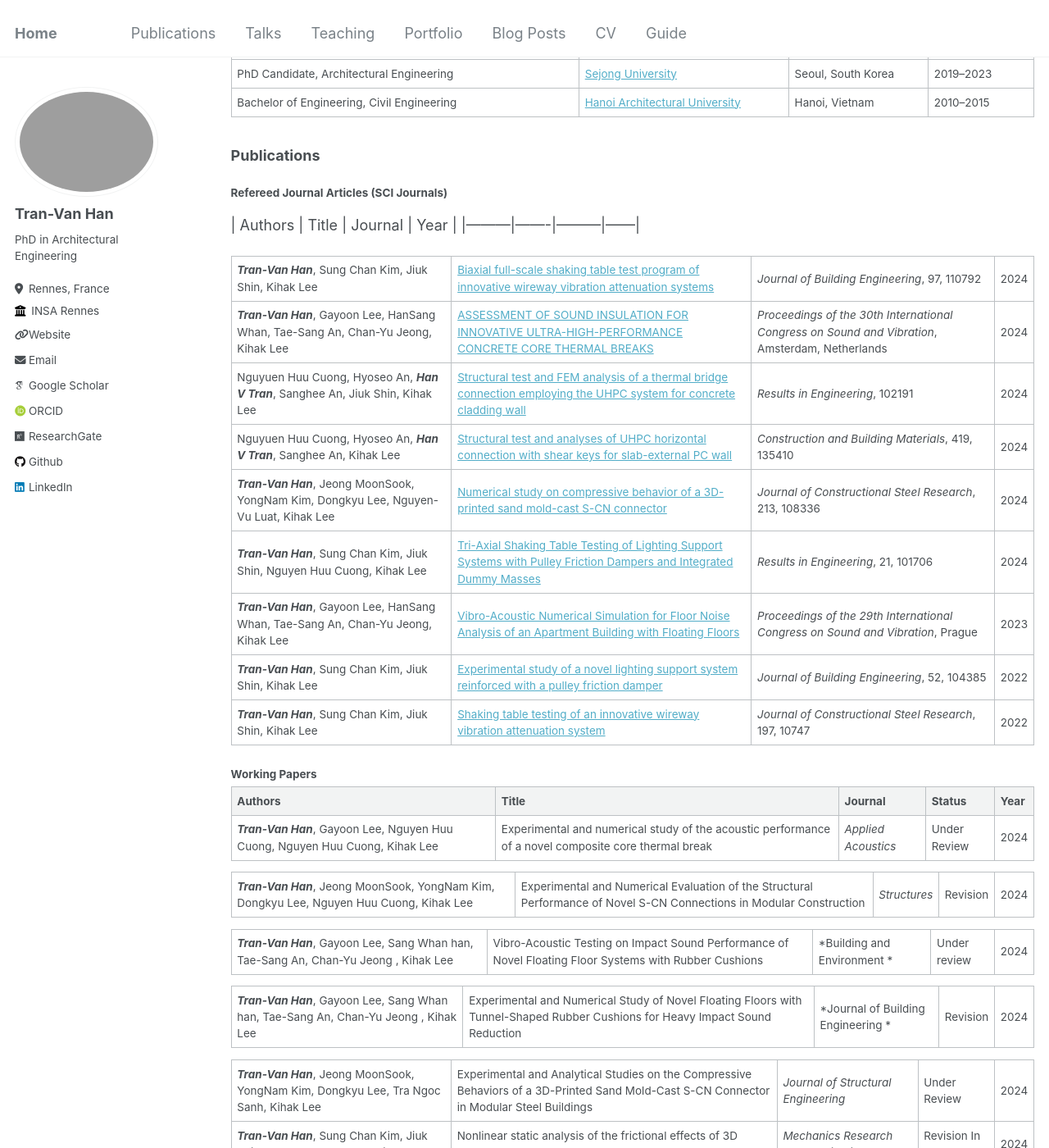
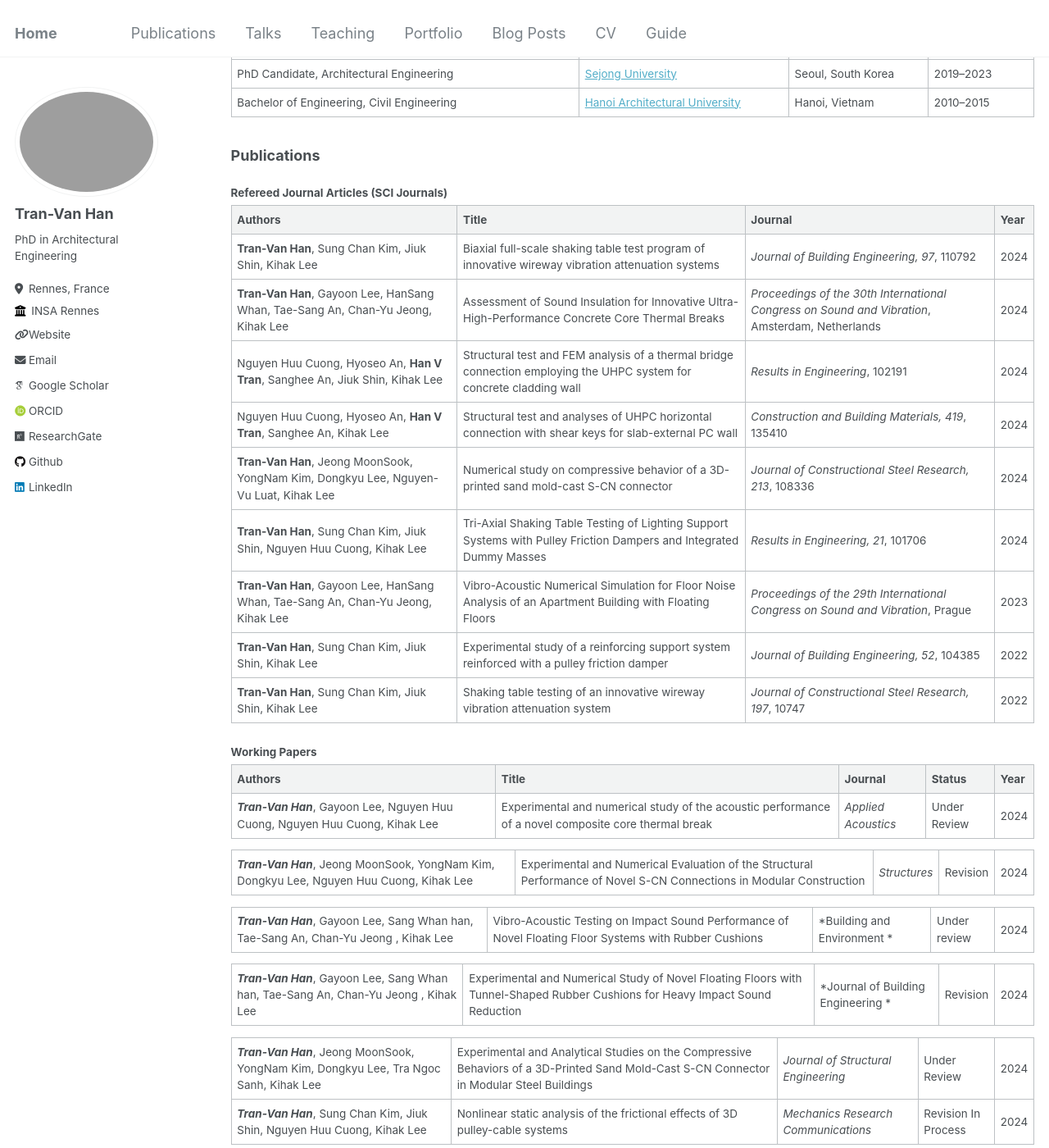
Before and after one commit to tranhan1405/tranhan1405.github.io, a Jekyll site: the page built from _pages/cv.md, in a window 1280 px wide and 1400 px high, scrolled down 729 px. Shown: the whole window at 82% size. Built offline with Jekyll 4.4.1, drawn with Linux system fonts in a browser that asks for light colours; some web fonts are replaced.

Commit message:
Update cv.md

```diff
--- a/_pages/cv.md
+++ b/_pages/cv.md
@@ -37,18 +37,19 @@
 ### Publications
 #### Refereed Journal Articles (SCI Journals)
 
-| Authors | Title | Journal | Year |
-|---------|-------|---------|------|
 
-| **_Tran-Van Han_**, Sung Chan Kim, Jiuk Shin, Kihak Lee | [Biaxial full-scale shaking table test program of innovative wireway vibration attenuation systems](https://doi.org/10.1016/j.jobe.2024.110792) | *Journal of Building Engineering*, 97, 110792 | 2024 |
-| **_Tran-Van Han_**, Gayoon Lee, HanSang Whan, Tae-Sang An, Chan-Yu Jeong, Kihak Lee | [ASSESSMENT OF SOUND INSULATION FOR INNOVATIVE ULTRA-HIGH-PERFORMANCE CONCRETE CORE THERMAL BREAKS](http://www.scopus.com/inward/record.url?eid=2-s2.0-85205371805&partnerID=MN8TOARS) | *Proceedings of the 30th International Congress on Sound and Vibration*, Amsterdam, Netherlands | 2024 |
-| Nguyuen Huu Cuong, Hyoseo An, **_Han V Tran_**, Sanghee An, Jiuk Shin, Kihak Lee | [Structural test and FEM analysis of a thermal bridge connection employing the UHPC system for concrete cladding wall](https://doi.org/10.1016/j.rineng.2024.102191) | *Results in Engineering*, 102191 | 2024 |
-| Nguyuen Huu Cuong, Hyoseo An, **_Han V Tran_**, Sanghee An, Kihak Lee | [Structural test and analyses of UHPC horizontal connection with shear keys for slab-external PC wall](https://doi.org/10.1016/j.conbuildmat.2024.135410) | *Construction and Building Materials*, 419, 135410 | 2024 |
-| **_Tran-Van Han_**, Jeong MoonSook, YongNam Kim, Dongkyu Lee, Nguyen-Vu Luat, Kihak Lee | [Numerical study on compressive behavior of a 3D-printed sand mold-cast S-CN connector](https://doi.org/10.1016/j.jcsr.2023.108336) | *Journal of Constructional Steel Research*, 213, 108336 | 2024 |
-| **_Tran-Van Han_**, Sung Chan Kim, Jiuk Shin, Nguyen Huu Cuong, Kihak Lee | [Tri-Axial Shaking Table Testing of Lighting Support Systems with Pulley Friction Dampers and Integrated Dummy Masses](https://doi.org/10.1016/j.rineng.2023.101706) | *Results in Engineering*, 21, 101706 | 2024 |
-| **_Tran-Van Han_**, Gayoon Lee, HanSang Whan, Tae-Sang An, Chan-Yu Jeong, Kihak Lee | [Vibro-Acoustic Numerical Simulation for Floor Noise Analysis of an Apartment Building with Floating Floors](https://www.scopus.com/record/display.uri?eid=2-s2.0-85170637631&origin=resultslist) | *Proceedings of the 29th International Congress on Sound and Vibration*, Prague | 2023 |
-| **_Tran-Van Han_**, Sung Chan Kim, Jiuk Shin, Kihak Lee | [Experimental study of a novel lighting support system reinforced with a pulley friction damper](https://doi.org/10.1016/j.jobe.2022.104385) | *Journal of Building Engineering*, 52, 104385 | 2022 |
-| **_Tran-Van Han_**, Sung Chan Kim, Jiuk Shin, Kihak Lee | [Shaking table testing of an innovative wireway vibration attenuation system](https://doi.org/10.1016/j.jcsr.2022.107477) | *Journal of Constructional Steel Research*, 197, 10747 | 2022 |
+| Authors                    | Title                                                                                     | Journal                                | Year |
+|--------------------------------|-----------------------------------------------------------------------------------------------|--------------------------------------------|-----------|
+| **Tran-Van Han**, Sung Chan Kim, Jiuk Shin, Kihak Lee | Biaxial full-scale shaking table test program of innovative wireway vibration attenuation systems | *Journal of Building Engineering, 97*, 110792 | 2024 |
+| **Tran-Van Han**, Gayoon Lee, HanSang Whan, Tae-Sang An, Chan-Yu Jeong, Kihak Lee | Assessment of Sound Insulation for Innovative Ultra-High-Performance Concrete Core Thermal Breaks | *Proceedings of the 30th International Congress on Sound and Vibration*, Amsterdam, Netherlands | 2024 |
+| Nguyen Huu Cuong, Hyoseo An, **Han V Tran**, Sanghee An, Jiuk Shin, Kihak Lee | Structural test and FEM analysis of a thermal bridge connection employing the UHPC system for concrete cladding wall | *Results in Engineering*, 102191 | 2024 |
+| Nguyen Huu Cuong, Hyoseo An, **Han V Tran**, Sanghee An, Kihak Lee | Structural test and analyses of UHPC horizontal connection with shear keys for slab-external PC wall | *Construction and Building Materials, 419*, 135410 | 2024 |
+| **Tran-Van Han**, Jeong MoonSook, YongNam Kim, Dongkyu Lee, Nguyen-Vu Luat, Kihak Lee | Numerical study on compressive behavior of a 3D-printed sand mold-cast S-CN connector | *Journal of Constructional Steel Research, 213*, 108336 | 2024 |
+| **Tran-Van Han**, Sung Chan Kim, Jiuk Shin, Nguyen Huu Cuong, Kihak Lee | Tri-Axial Shaking Table Testing of Lighting Support Systems with Pulley Friction Dampers and Integrated Dummy Masses | *Results in Engineering, 21*, 101706 | 2024 |
+| **Tran-Van Han**, Gayoon Lee, HanSang Whan, Tae-Sang An, Chan-Yu Jeong, Kihak Lee | Vibro-Acoustic Numerical Simulation for Floor Noise Analysis of an Apartment Building with Floating Floors | *Proceedings of the 29th International Congress on Sound and Vibration*, Prague | 2023 |
+| **Tran-Van Han**, Sung Chan Kim, Jiuk Shin, Kihak Lee | Experimental study of a reinforcing support system reinforced with a pulley friction damper | *Journal of Building Engineering, 52*, 104385 | 2022 |
+| **Tran-Van Han**, Sung Chan Kim, Jiuk Shin, Kihak Lee | Shaking table testing of an innovative wireway vibration attenuation system | *Journal of Constructional Steel Research, 197*, 10747 | 2022 |
+
 
 #### Working Papers
 
```
